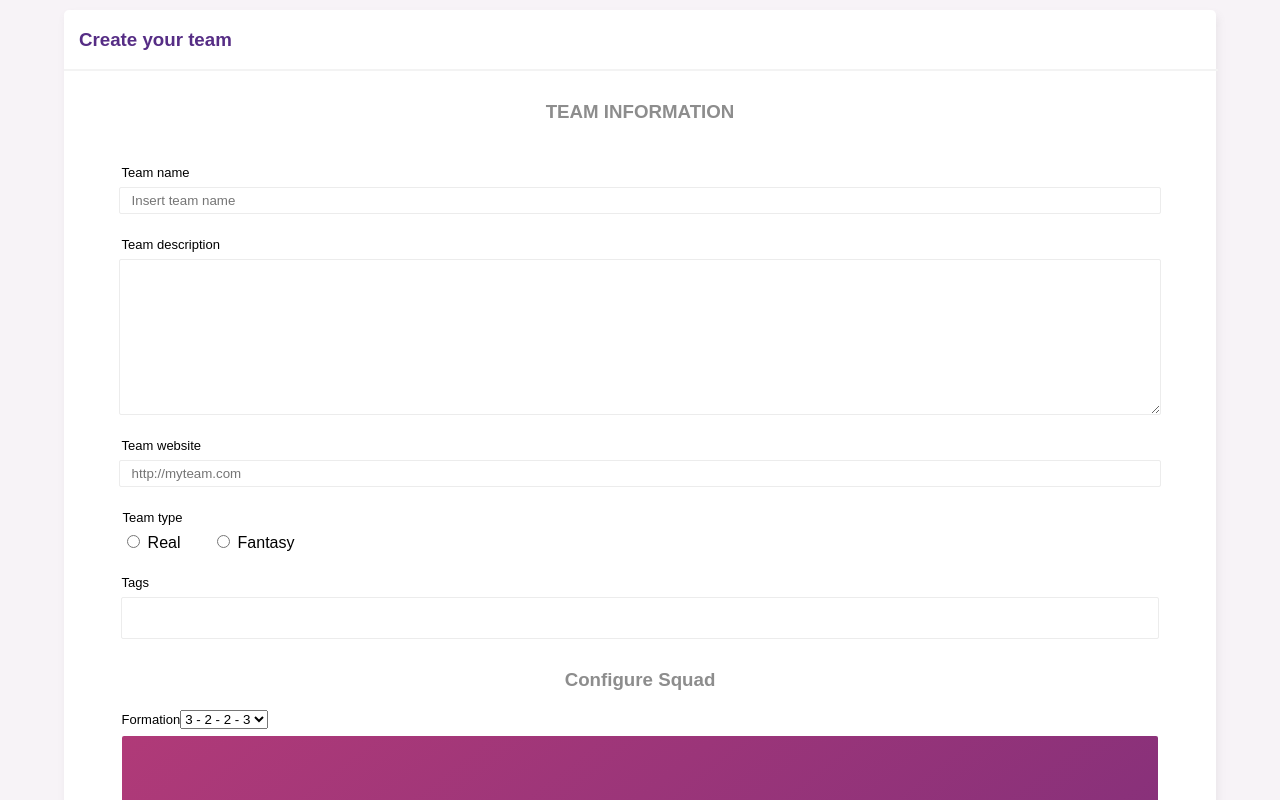
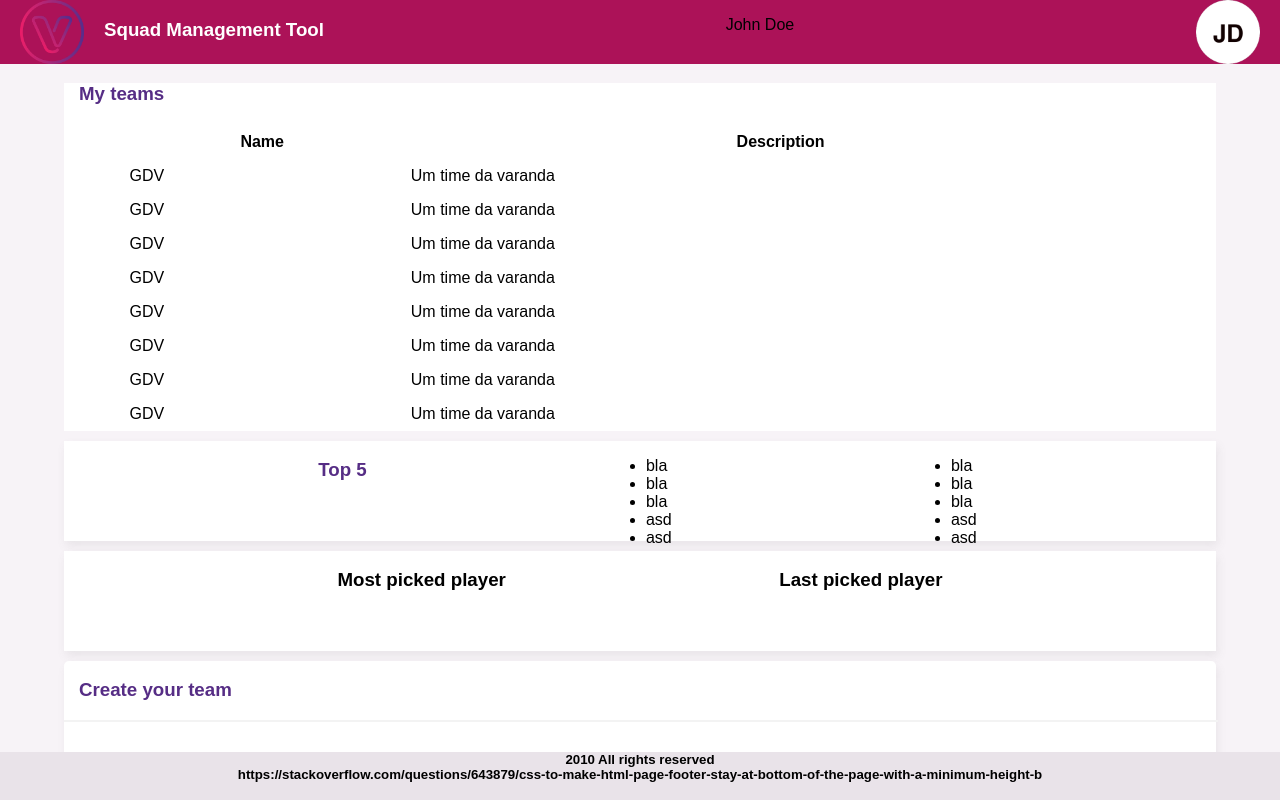
Before and after one commit to andre1828/squad-management-tool, a React (Create React App) app: page / in a window 1280 px wide. Shown: the top 800 px of the page. Built offline with nearby package versions, Linux system fonts and the light colour scheme.

Commit message:
create HomePage component house MyTeams, Top5Teams and HighlightedPlayers in HomePage

```diff
--- a/src/App.js
+++ b/src/App.js
@@ -1,20 +1,17 @@
 import './App.css';
 import Header from './Header/Header.js'
 import Footer from './Footer/Footer.js'
-import MyTeams from './MyTeams/MyTeams.js'
-import Top5Teams from './Top5Teams/Top5Teams.js'
-import HighlightedPlayers from './HighlightedPlayers/HighlightedPlayers.js'
+import HomePage from './HomePage/HomePage.js'
 import CreateYourTeam from './CreateYourTeam/CreateYourTeam.js'
+
 
 function App() {
   return (
     <>
+      <Header />
+      <HomePage />
       <CreateYourTeam />
-      {/* <Header />
-      <MyTeams />
-      <Top5Teams />
-      <HighlightedPlayers />
-      <Footer /> */}
+      <Footer />
     </>
   );
 }
--- /dev/null
+++ b/src/HomePage/HomePage.js
@@ -0,0 +1,16 @@
+import React from 'react'
+import MyTeams from './../MyTeams/MyTeams.js'
+import Top5Teams from './../Top5Teams/Top5Teams.js'
+import HighlightedPlayers from './../HighlightedPlayers/HighlightedPlayers.js'
+
+function HomePage() {
+    return (
+        <>
+            <MyTeams />
+            <Top5Teams />
+            <HighlightedPlayers />
+        </>
+    )
+}
+
+export default HomePage
```
Also changed, not shown: src/HomePage/HomePage.css (added).
